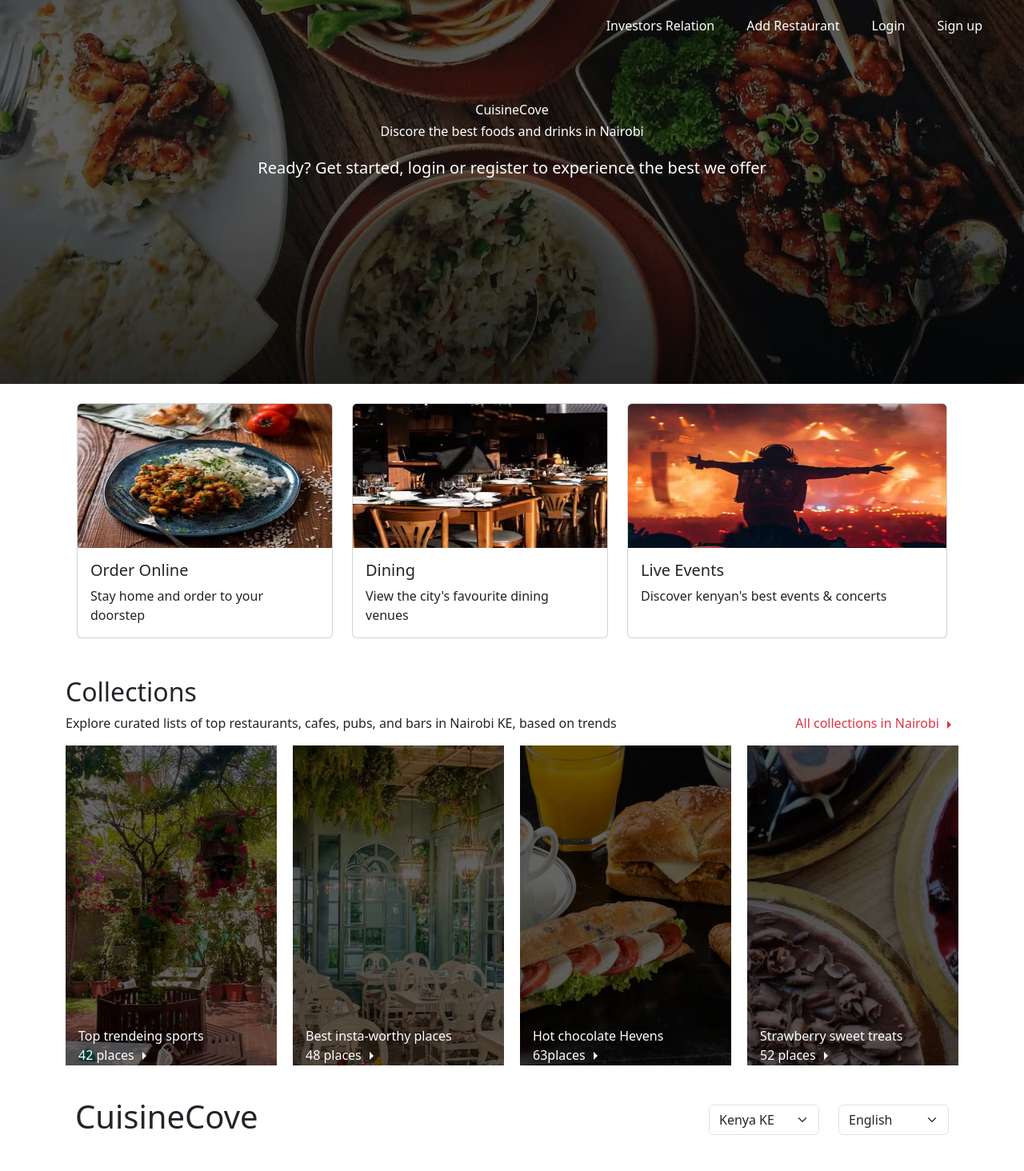
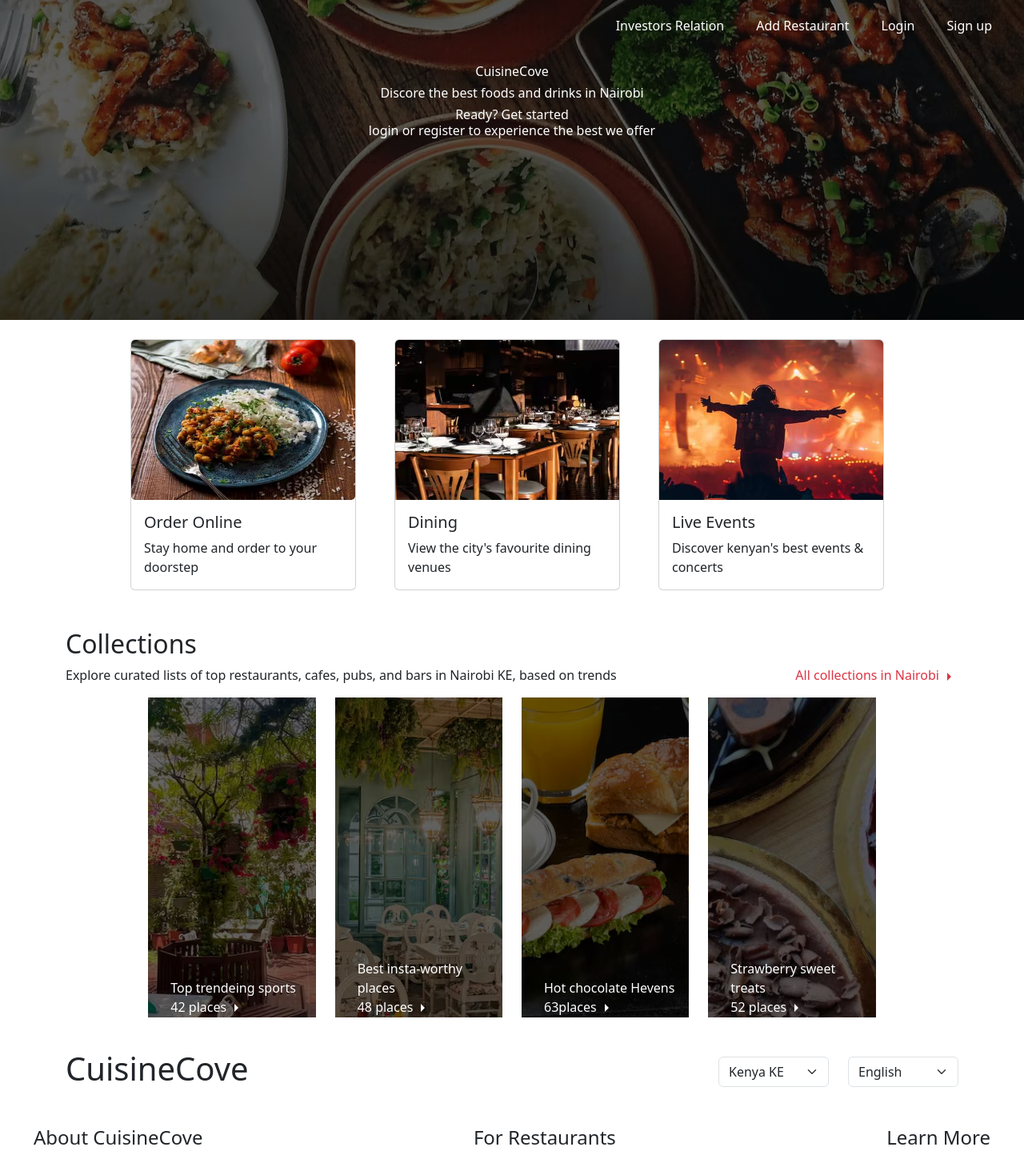
Before and after one commit to okumualexis/Zomato-clone, a React (Vite) app: page / in a window 1280 px wide. Shown: the top 1464 px of the page at 80% size. Built offline with nearby package versions, Linux system fonts and the light colour scheme; no server answers.

Commit message:
set some responsive on banner component

```diff
--- a/src/components/Banner.jsx
+++ b/src/components/Banner.jsx
@@ -1,6 +1,5 @@
-import 'bootstrap/dist/css/bootstrap.min.css'
 import './banner.scss'
-import { Card, Container,  Form,  NavDropdown } from 'react-bootstrap'
+import { Card, Col, Container,  Form,  NavDropdown, Row, ThemeProvider } from 'react-bootstrap'
 import orderImg from '../assets/images/card1.avif'
 import diningImg from '../assets/images/card2.avif'
 import eventImg from '../assets/images/card3.jpeg'
@@ -10,9 +9,12 @@ import { decodedToken, getToken, isTokenValid, logout } from '../Composable/hand
 import propTypes from 'prop-types'
 import { useState } from 'react'
 import AddAlertIcon from '@mui/icons-material/AddAlert';
+import MenuIcon from '@mui/icons-material/Menu';
+import CloseIcon from '@mui/icons-material/Close';
 
 const Banner = ({user}) => {
   const [userloggein, setUserlogein] = useState(null)
+  const [openNav, setOpenNav ] = useState(false)
   const navigate = useNavigate()
   const token = getToken()
   const decoded = token ? decodedToken(token) : null
@@ -27,6 +29,7 @@ const Banner = ({user}) => {
     navigate('/')
   }
 
+
    const checkLoginStatus =()=>{
     if(!validToken){
       setUserlogein(true)
@@ -39,65 +42,54 @@ const Banner = ({user}) => {
    }
 
   return (
-    <div className='outer-container'>
+    <Container className='p-0' fluid style={{overflow:'hidden'}}>
 
       {
         !decoded && !validToken ? (
-          <Container fluid className='banner'>
+     <Container fluid className='banner p-0'>
       <nav>
-        <ul>
+        <ul id='navLinks' className={openNav ? '#navLinks active' : '#navLinks'}>
           <li><Link >Investors Relation</Link></li>
           <li><Link>Add Restaurant</Link></li>
           <li><Link to='/login'>Login</Link></li>
           <li><Link to='/signup'>Sign up</Link></li>
         </ul>
-
+        <div className='menu-bar' onClick={()=> setOpenNav(prev => !prev)} >
+         {
+             openNav ? <CloseIcon style={{fontSize:'var(--font-size-6)'}}/> :
+                       <MenuIcon style={{fontSize:'var(--font-size-6)'}}/>
+         }
+        </div>
       </nav>
-      <div className='mt-5'>
+      <div>
         {userloggein && (<p className='gap-2 login-alert active' ><AddAlertIcon style={{color:'var(--red-6)'}} /> Login or sign up to continue!</p>)}
-      <h1 className='text-center'
-               style={{
-                fontWeight:'var(--font-weight-5)',
-                fontSize:'var(--font-size-8)',
-                letterSpacing:'var(--font-letterspacing-3)'
-                }}>CuisineCove</h1>
-              <h6 className='text-center mb-4'
-               style={{
-                fontWeight:'var(--font-weight-4)',
-                fontSize:'var(--font-size-7)'
-               }}>Discore the best foods and drinks in Nairobi</h6>
-        <div className='text-center' >
-                <h5>Ready? Get started, login or register to experience the best we offer</h5>
-        </div>
+       <h1 className='text-center hero-title'>CuisineCove</h1>
+       <h5 className='text-center hero-text'>Discore the best foods and drinks in Nairobi</h5>
+       <h6 className='text-center hero-desc'>Ready? Get started<br/> login or register to experience the best we offer</h6>
       </div>
     </Container>
         ):(
           <Container fluid className='banner'>
             <nav>
-              <ul>
-                <li><Link >Investors Relation</Link></li>
+              <ul id='navLinks' className={openNav ? '#navLinks active' : '#navLinks'}>
+                <li><Link>Investors Relation</Link></li>
                 <li><Link>Add Restaurant</Link></li>
                 <li>
-                    <NavDropdown  title={<span style={{color:'#fff'}} >{email}</span>}>
+                    <NavDropdown  title={<span className='email-display'>{email}</span>}>
                       <NavDropdown.Item onClick={()=>logoutUser()}>Sign Out</NavDropdown.Item>
                     </NavDropdown>
                 </li>
               </ul>
-
+              <div className='menu-bar' onClick={()=> setOpenNav(prev => !prev)} >
+                {
+                   openNav ? <CloseIcon style={{fontSize:'var(--font-size-6)'}}/> :
+                             <MenuIcon style={{fontSize:'var(--font-size-6)'}}/>
+                }
+              </div>
             </nav>
-            <div className='mt-5'>
-              <h1 className='text-center'
-               style={{
-                fontWeight:'var(--font-weight-5)',
-                fontSize:'var(--font-size-8)',
-                letterSpacing:'var(--font-letterspacing-3)'
-                }}>CuisineCove</h1>
-              <h6 className='text-center mb-4'
-               style={{
-                fontWeight:'var(--font-weight-4)',
-                fontSize:'var(--font-size-7)'
-               }}>Discore the best foods and drinks in Nairobi</h6>
-
+            <div>
+            <h1 className='text-center hero-title'>CuisineCove</h1>
+            <h5 className='text-center hero-text'>Discore the best foods and drinks in Nairobi</h5>
             </div>
           </Container>
         )
@@ -105,76 +97,92 @@ const Banner = ({user}) => {
 
 
 
-     <Container className='mt-4 d-flex gap-4 justify-content-center'>
-      <Card onClick={checkLoginStatus} className='card-item' style={{width:'20rem'}}>
-          <Card.Img src={orderImg} variant='top' style={{height:'180px'}}/>
+     <Container className='mt-4  ps-0'>
+
+      <Row className='gap-5 mx-auto justify-content-center'>
+        <Col md={3}   className='p-0'>
+          <Card onClick={checkLoginStatus} className='card-item mx-auto'>
+            <Card.Img src={orderImg} style={{height:'200px'}}/>
             <Card.Body>
               <Card.Title>Order Online</Card.Title>
               <Card.Text>Stay home and order to your doorstep</Card.Text>
             </Card.Body>
          </Card>
+        </Col>
 
-      <Card className='card-item' style={{width:'20rem'}}>
-        <Card.Img src={diningImg} variant='top' style={{height:'180px'}}/>
+        <Col md={3}   className='p-0'>
+          <Card className='card-item mx-auto'>
+            <Card.Img src={diningImg} variant='top' style={{height:'200px'}}/>
             <Card.Body>
               <Card.Title>Dining</Card.Title>
               <Card.Text>View the city&apos;s favourite dining venues </Card.Text>
             </Card.Body>
           </Card>
-
-      <Card className='card-item' style={{width:'25rem'}}>
-        <Card.Img src={eventImg} variant='top' style={{height:'180px'}}/>
+        </Col>
+        <Col md={3}  className='p-0'>
+          <Card className='card-item mx-auto'>
+            <Card.Img src={eventImg} variant='top' style={{height:'200px'}}/>
             <Card.Body>
               <Card.Title>Live Events</Card.Title>
               <Card.Text>Discover kenyan&apos;s best events & concerts</Card.Text>
             </Card.Body>
           </Card>
+        </Col>
+      </Row>
      </Container>
 
-     <Container className='mt-5 collections'>
+     <Container fluid className='mt-5 collections'>
+      <div className='container justify-content-center'>
         <h2>Collections</h2>
-      <div className='d-flex justify-content-between'>
+        <div className='d-flex '>
           <p>
             Explore curated lists of top restaurants, cafes, pubs, and bars in Nairobi KE, based on trends
           </p>
-        <span className='text-danger'>
+          <span className='text-danger ms-auto'>
               All collections in Nairobi
               <ArrowRightIcon/>
             </span>
       </div>
-       <section>
-          <div className='card1 item'>
+      </div>
+      <Container fluid>
+       <Row className='gap-4 justify-content-center'>
+        <Col md={2} className='card1 item'>
              <p className='mb-0 ms-3'>Top trendeing sports</p>
              <span className='ms-3'>
               42 places
               <ArrowRightIcon/>
              </span>
-          </div>
 
-          <div className='card2 item'>
+        </Col>
+
+        <Col md={2} className='card2 item'>
              <p className='mb-0 ms-3'>Best insta-worthy places</p>
              <span className='ms-3'>
               48 places
               <ArrowRightIcon/>
              </span>
-          </div>
 
-          <div className='card3 item'>
+        </Col>
+
+        <Col md={2} className='card3 item'>
+
              <p className='mb-0 ms-3'>Hot chocolate Hevens</p>
              <span className='ms-3'>
               63places
               <ArrowRightIcon/>
              </span>
-          </div>
 
-          <div className='card4 item'>
+        </Col>
+        <Col md={2} className='card4 item'>
              <p className='mb-0 ms-3'>Strawberry sweet treats</p>
              <span className='ms-3'>
               52 places
               <ArrowRightIcon/>
              </span>
-          </div>
-       </section>
+
+        </Col>
+      </Row>
+    </Container>
 
        <Container className='d-flex align-items-center' style={{marginTop:'40px'}}>
          <div>
@@ -230,7 +238,7 @@ const Banner = ({user}) => {
      </Container>
 
 
-    </div>
+    </Container>
   )
 }
 export default Banner
--- a/src/components/banner.scss
+++ b/src/components/banner.scss
@@ -1,6 +1,6 @@
 
 .banner{
-  height: 60vh;
+  height: 50vh;
   background: linear-gradient(rgba(0,0,0,0.4),rgba(0,0,0,0.4)),url('../assets/images/bg.avif') no-repeat center center/cover;
   color: #fff;
 }
@@ -10,12 +10,12 @@ nav{
   display: flex;
   justify-content: end;
   padding-block: 20px;
-  align-items: center;
 
-  ul{
+
+
+  #navLinks{
 
     display: flex;
-    text-align: end;
     margin-right: 20px;
 
     li{
@@ -25,8 +25,13 @@ nav{
       a{
         text-decoration: none;
         color: #fff;
+        font-size: var(--font-size-3);
       }
     }
+  }
+  .menu-bar{
+    display: none;
+    cursor: pointer;
   }
 }
 .login-alert{
@@ -51,25 +56,91 @@ nav{
 .login-alert.active{
   top:50px;
   z-index: 2;
-
 }
 
-@media screen and (max-width:550px) {
+.hero-title{
+  font-weight:var(--font-weight-5);
+  font-size:var(--font-size-8);
+  letter-spacing:var(--font-letterspacing-3);
+}
+.hero-text{
+ font-weight:var(--font-weight-3);
+ font-size:var(--font-size-6);
+ }
+ .hero-desc{
+  font-size: var(--font-size-3);
+  font-weight: var(--font-weight-3);
+ }
+
+@media screen and (max-width:767px) {
+  .banner{
+    width: 100%;
+    height: 30vh;
+    overflow: hidden;
+    background: linear-gradient(rgba(0,0,0,0.6),rgba(0,0,0,0.6)),url('../assets/images/file.jpg') no-repeat center center/cover
+
+  }
+  .hero-title{
+  font-size: var(--font-size-5);
+  letter-spacing: var(--font-letterspacing-2);
+  }
+  .hero-text{
+   font-weight:var(--font-weight-2);
+  font-size:var(--font-size-2);
+  }
+  .hero-desc{
+    font-size: var(--font-size-2);
+    font-weight: var(--font-weight-2);
+   }
+   .email-display{
+    font-size: var(--font-size-1);
+   }
   nav{
     display: flex;
     flex-direction: column;
-    justify-content: end;
+    justify-content: flex-start;
+    padding-block: 10px;
 
-    ul{
+    #navLinks{
       display: flex;
-      width: 200px;
-      background-color: aqua;
+      width: 300px;
+      background-color:var(--stone-1);
       flex-direction: column;
       position: fixed;
+      border-top-left-radius: var(--radius-2);
+      padding: 0;
+      margin-right: 0;
       right: -300px;
+      top: 50px;
+      height: 100%;
+      z-index: 1;
+      transition: right 0.2s var(--ease-in-1);
+
+      li{
+        padding: 20px 0 8px 10px;
+        a{
+          font-size: var(--font-size-4);
+          padding: 8px 20px;
+          color: var(--gray-8);
+          border-radius: var(--radius-2);
+          &:hover{
+            background-color: var(--gray-5);
+          }
+        }
+      }
+
+    }
+    #navLinks.active{
+      right: 0;
+    }
+    .menu-bar{
+      display: block;
+      align-self: flex-end;
+      margin-right: 20px;
 
     }
   }
+
 }
 
 .card-item{
@@ -86,20 +157,20 @@ nav{
 }
 
 .collections{
-  section{
+  /* section{
     display: flex;
-    gap: 20px;
+    gap: 20px; */
     .item{
       display: flex;
       flex-direction: column;
-      width: 400px;
       height: 400px;
+      /* width: 300px; */
       border-radius: var(--radius-2);
       color: #fff;
       justify-content: flex-end;
       cursor: pointer;
 
-    }
+     }
     .card1{
       background: linear-gradient(rgba(0,0,0,0.6),rgba(0,0,0,0.6)), url('../assets//images//place1.avif') no-repeat center center/cover;
     }
@@ -112,7 +183,7 @@ nav{
     .card4{
       background: linear-gradient(rgba(0,0,0,0.6),rgba(0,0,0,0.6)), url('../assets/images/place4.avif') no-repeat center center/cover;
     }
-  }
+  /* } */
 }
 
 footer{
--- a/src/main.jsx
+++ b/src/main.jsx
@@ -3,6 +3,7 @@ import { createRoot } from 'react-dom/client'
 import { BrowserRouter } from 'react-router-dom'
 import './index.css'
 import 'open-props/style'
+import 'bootstrap/dist/css/bootstrap.min.css'
 import App from './App.jsx'
 import { CartProvider } from './Hooks/CartContext.jsx'
 
```
Also changed, not shown: 1 other file (tests, documents, lock files or other folders). Lines whose indentation alone changed are shown as unchanged.
